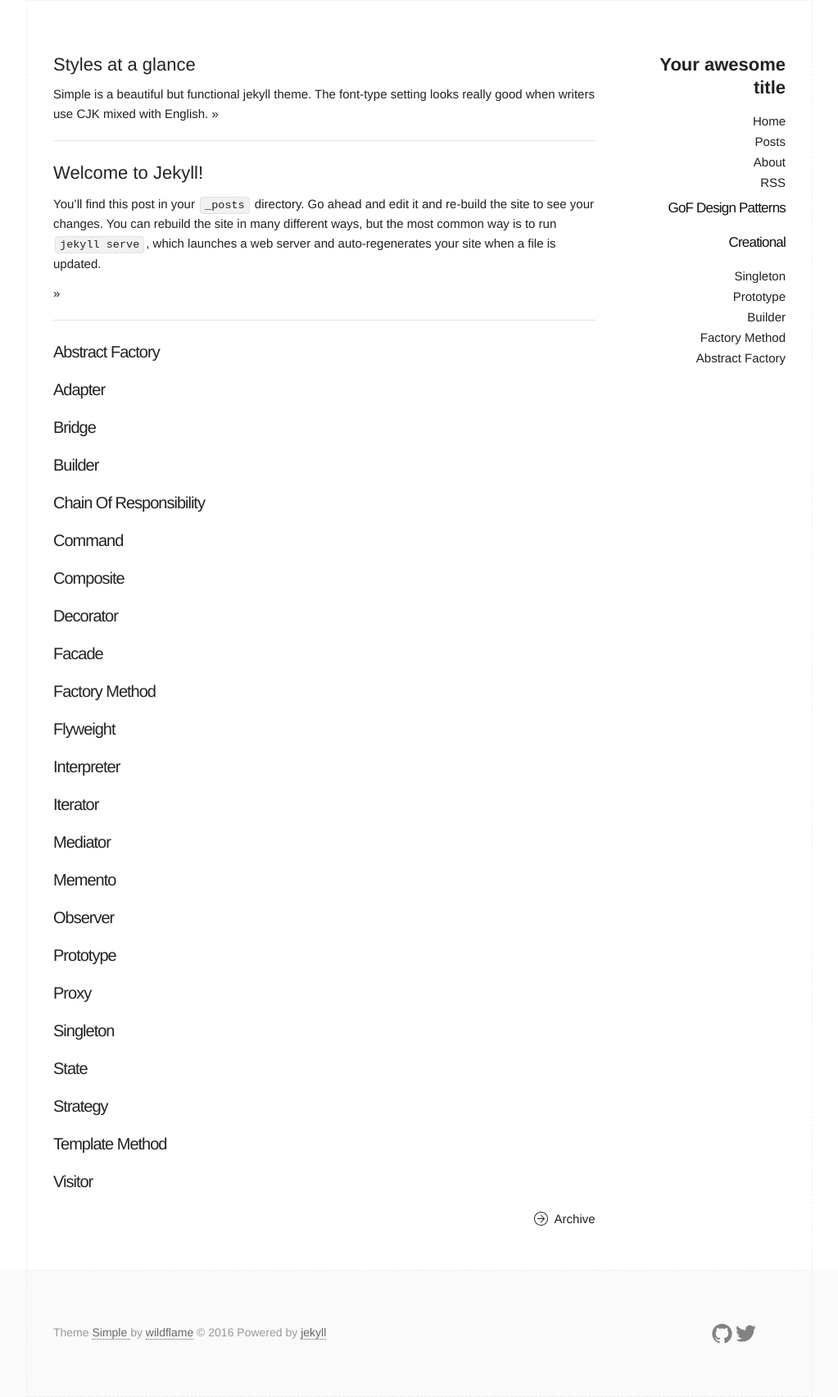
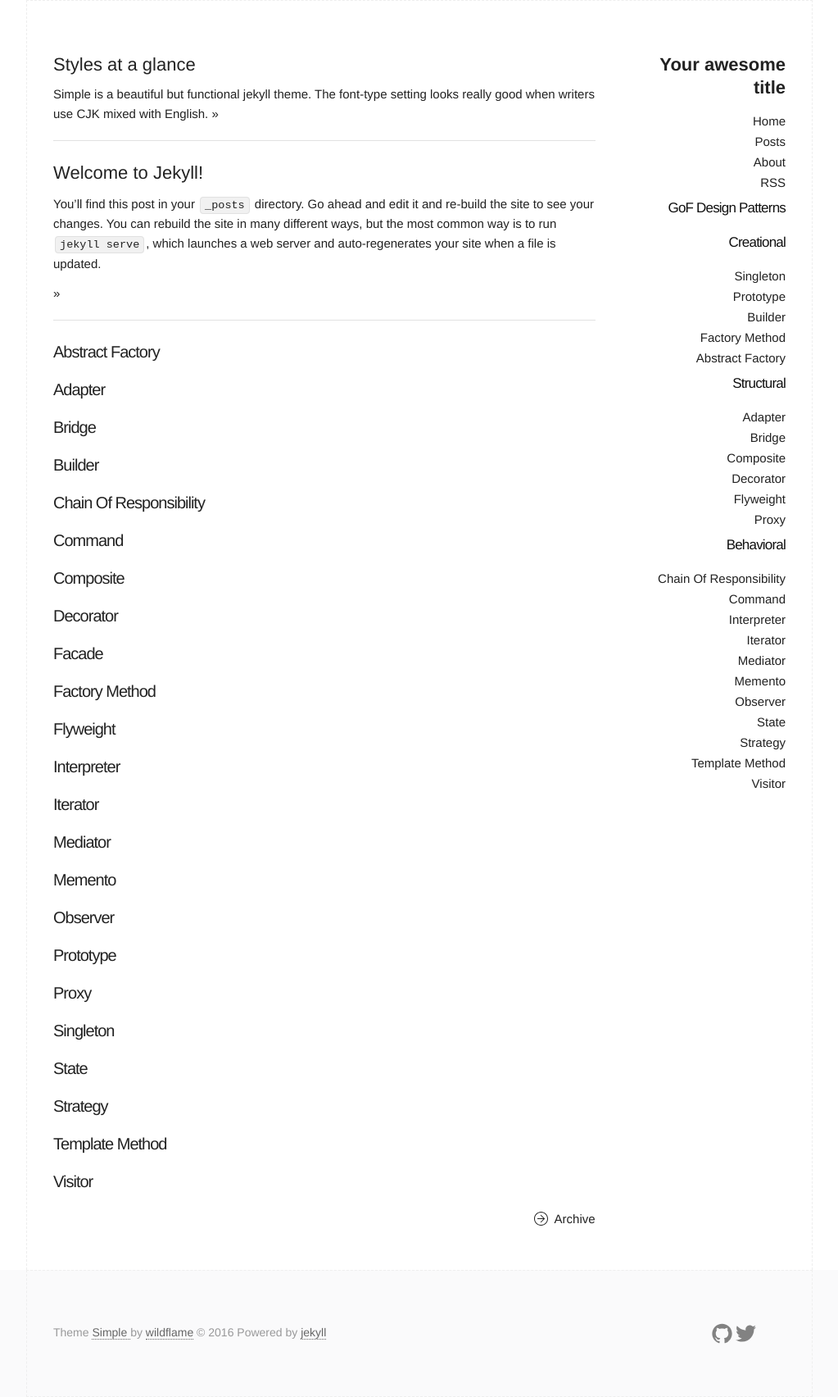
Before and after one commit to dstar55/100-words-design-patterns-java, a Jekyll site: the page built from index.html, in a window 1280 px wide. Shown: the whole page at 82% size, without its empty margins (128-1151 px from the left). Built offline with Jekyll 4.4.1, drawn with Linux system fonts in a browser that asks for light colours.

Commit message:
gh-pages update

```diff
--- a/_includes/header.html
+++ b/_includes/header.html
@@ -32,6 +32,35 @@
 				<li><a href="{{ "/AbstractFactory" | prepend: site.baseurl }}">Abstract Factory</a></li>
 			</ul>
 		  </li>
+
+          <li><h4 class="page-link">Structural</h4>
+			<ul class="page-link">
+				<li><a href="{{ "/Adapter" | prepend: site.baseurl }}">Adapter</a></li>
+				<li><a href="{{ "/Bridge" | prepend: site.baseurl }}">Bridge</a></li>
+				<li><a href="{{ "/Composite" | prepend: site.baseurl }}">Composite</a></li>
+				<li><a href="{{ "/Decorator" | prepend: site.baseurl }}">Decorator</a></li>
+				<li><a href="{{ "/Flyweight" | prepend: site.baseurl }}">Flyweight</a></li>
+				<li><a href="{{ "/Proxy" | prepend: site.baseurl }}">Proxy</a></li>
+			</ul>
+		  </li>
+
+          <li><h4 class="page-link">Behavioral</h4>
+			<ul class="page-link">
+				<li><a href="{{ "/ChainOfResponsibility" | prepend: site.baseurl }}">Chain Of Responsibility</a></li>
+				<li><a href="{{ "/Command" | prepend: site.baseurl }}">Command</a></li>
+				<li><a href="{{ "/Interpreter" | prepend: site.baseurl }}">Interpreter</a></li>
+				<li><a href="{{ "/Iterator" | prepend: site.baseurl }}">Iterator</a></li>
+				<li><a href="{{ "/Mediator" | prepend: site.baseurl }}">Mediator</a></li>
+
+				<li><a href="{{ "/Memento" | prepend: site.baseurl }}">Memento</a></li>
+				<li><a href="{{ "/Observer" | prepend: site.baseurl }}">Observer</a></li>
+				<li><a href="{{ "/State" | prepend: site.baseurl }}">State</a></li>
+				<li><a href="{{ "/Strategy" | prepend: site.baseurl }}">Strategy</a></li>
+				<li><a href="{{ "/TemplateMethod" | prepend: site.baseurl }}">Template Method</a></li>
+				<li><a href="{{ "/Visitor" | prepend: site.baseurl }}">Visitor</a></li>
+			</ul>
+		  </li>
+
         </ul>
       </nav>
     </div>
```
